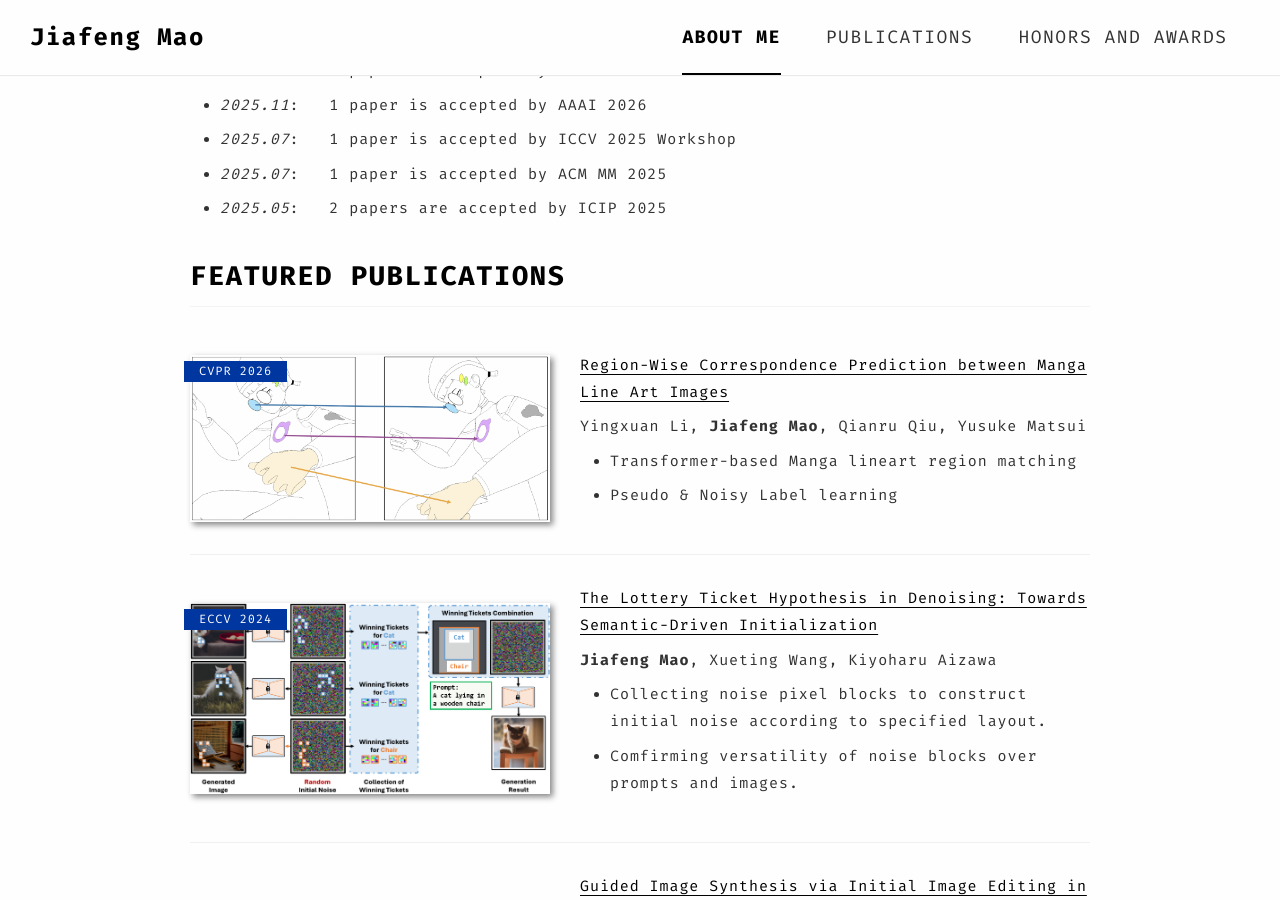
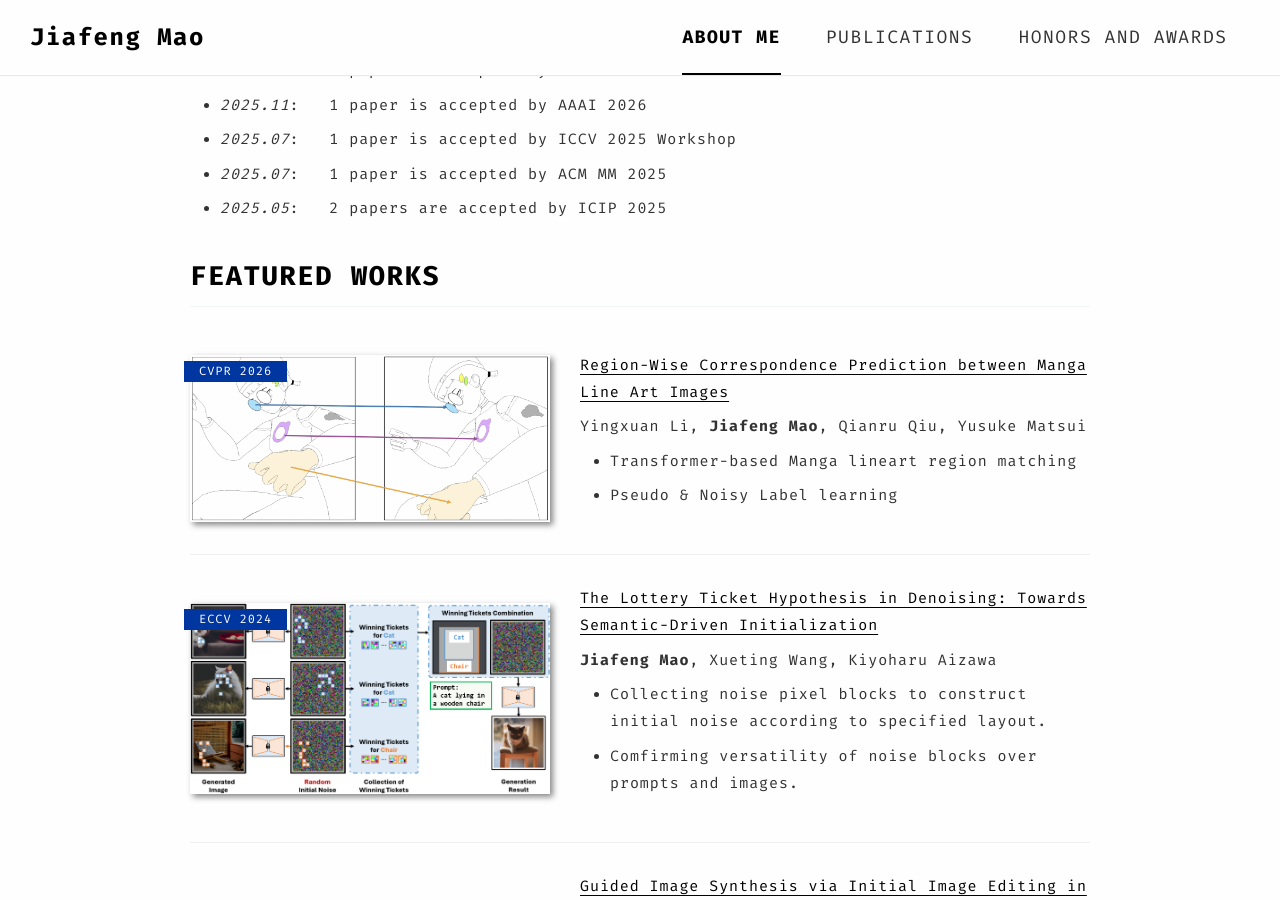
Before and after one commit to UT-Mao/UT-Mao.github.io, a Jekyll site: the page built from _pages/about.md, in a window 1280 px wide and 900 px high, scrolled down 875 px. Built offline with Jekyll 4.4.1, drawn with Linux system fonts in a browser that asks for light colours.

Commit message:
Rename Featured Publications to Featured Works

```diff
--- a/_includes/about-me.html
+++ b/_includes/about-me.html
@@ -29,7 +29,7 @@
 <li><em>2025.05</em>: &nbsp; 2 papers are accepted by ICIP 2025</li>
 </ul>
 
-<h1>Featured Publications</h1>
+<h1>Featured Works</h1>
 
 <div class='paper-box'><div class='paper-box-image'><div><div class="badge">CVPR 2026</div><img src='images/MangaMatch.png' alt="sym" width="100%"></div></div>
 <div class='paper-box-text' markdown="1">
```
